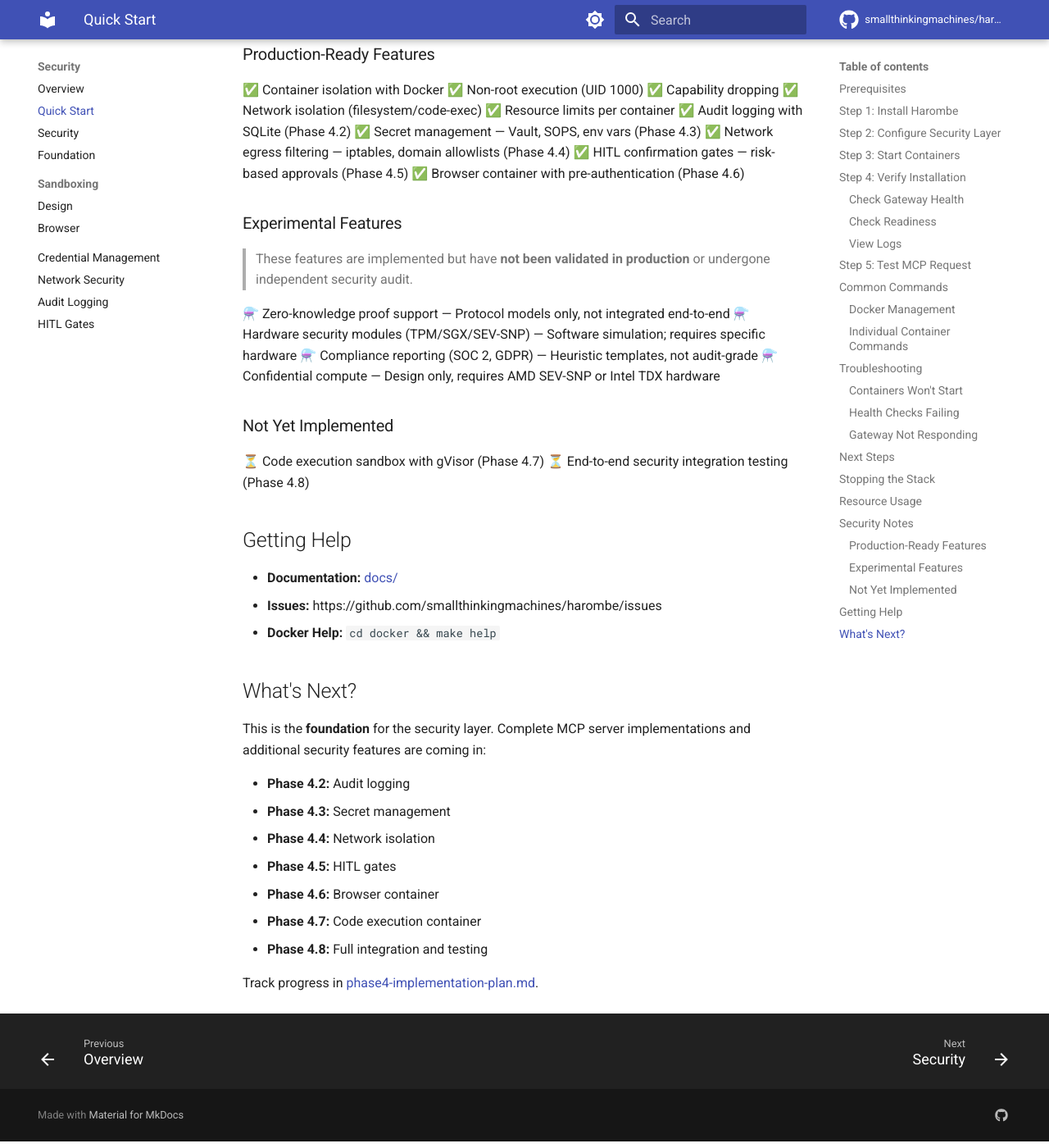
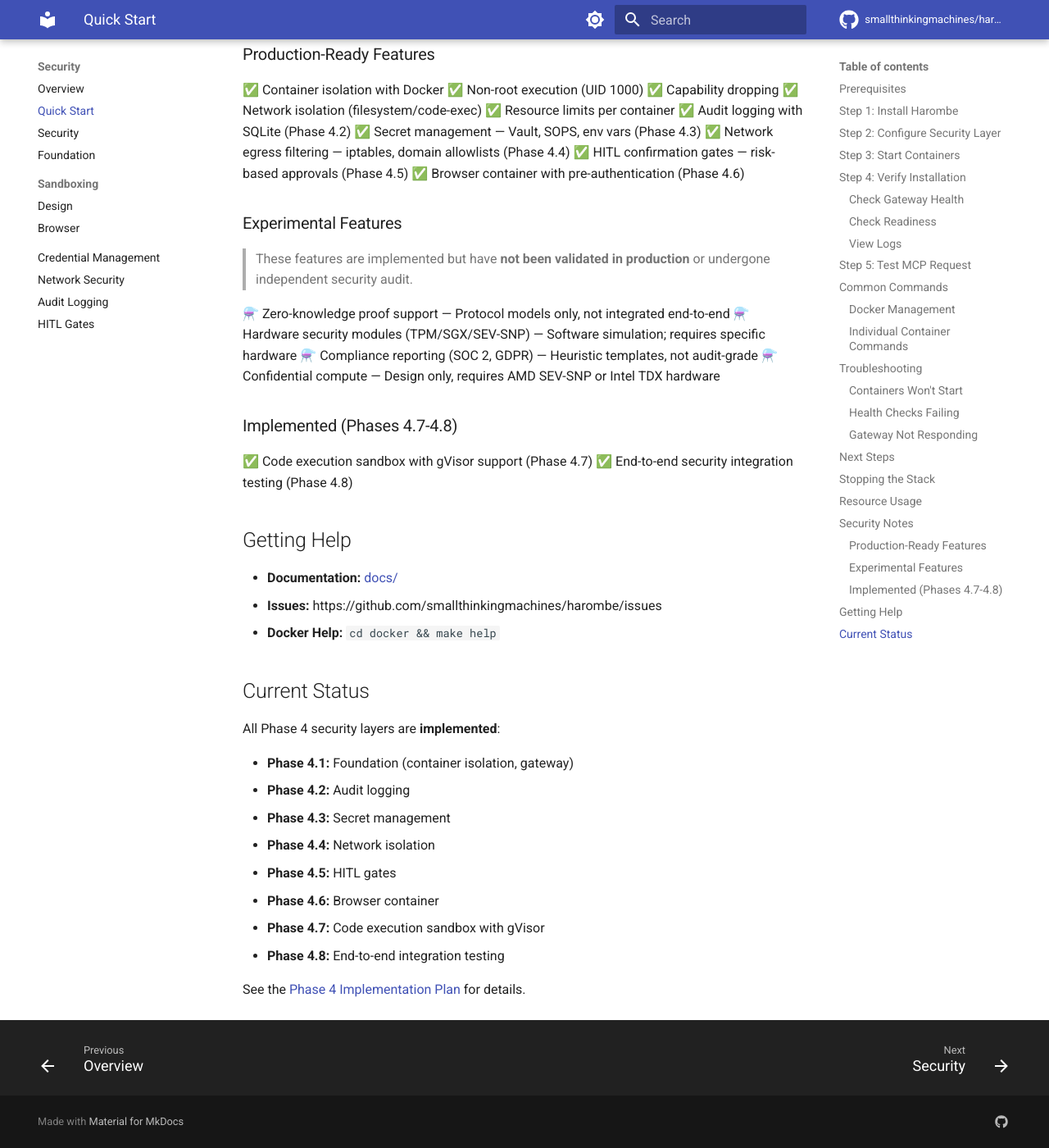
Before and after one commit to smallthinkingmachines/harombe, an MkDocs documentation site: the page built from docs/security-quickstart.md, in a window 1280 px wide and 1400 px high, scrolled down 5722 px. Shown: the whole window at 82% size. Built offline with MkDocs 1.6.1 and Material for MkDocs 9.7.7, drawn with Linux system fonts in a browser that asks for light colours; comment, search, counter and statistics services are not loaded; the version menu is left out; some of the changed text lies outside the part shown.

Commit message:
fix: Address adversarial fact-check of whitepaper
- Add 9 new citations (IsolateGPT, Deng et al., MAESTRO, Google secure
  agents, SAFE-MCP, E2B, Daytona, GitGuardian Smithery, CVE-2024-1086 PoC)
- Fix breach rhetoric: "breach" → "vulnerability" where no exploitation
  occurred, add proper attribution (Invariant Labs, GitGuardian)
- Add related work section covering IsolateGPT, threat taxonomies, and
  industry frameworks (MAESTRO, E2B, Daytona, SAFE-MCP)
- Fix imprecise numerical claims (gVisor overhead range, Firecracker
  memory, CVE-2024-1086 KernelCTF qualifier, Python 3.14 pre-release)
- Name 10 of 14 surveyed MCP gateway products inline
- Add statistical methodology notes (CLT justification, IQR rationale)
- Add self-evaluation qualifier to abstract
- Fix SECURITY.md: Phase 4.5-4.8 "Planned" → "Implemented"
- Fix security-quickstart.md: remove stale "Not Yet Implemented" claims
- Track benchmarks/multi_run_results.json

````diff
--- a/docs/security-quickstart.md
+++ b/docs/security-quickstart.md
@@ -135,7 +135,7 @@ curl -X POST http://localhost:8100/mcp \
   }'
 ```
 
-**Note:** This will fail until MCP server implementations are complete (Phase 4.6-4.7), but you'll see the gateway correctly route the request.
+**Note:** This requires MCP server containers to be running. The gateway will route the request to the appropriate container.
 
 ## Common Commands
 
@@ -228,7 +228,7 @@ docker exec harombe-gateway curl http://localhost:8100/health
 1. **Read the Architecture:** [Phase 4.1 Foundation](./security-phase4.1-foundation.md)
 2. **Understand MCP Protocol:** [MCP Gateway Design](./mcp-gateway-design.md)
 3. **Configure Security:** [Phase 4 Implementation Plan](./phases/phase4-implementation-plan.md)
-4. **Wait for MCP Servers:** Browser/Filesystem/Code execution servers coming in Phase 4.6-4.7
+4. **Review Security Features:** All six defense-in-depth layers are implemented (Phases 4.1-4.8)
 
 ## Stopping the Stack
 
@@ -282,10 +282,10 @@ Typical resource consumption:
 ⚗️ Compliance reporting (SOC 2, GDPR) — Heuristic templates, not audit-grade
 ⚗️ Confidential compute — Design only, requires AMD SEV-SNP or Intel TDX hardware
 
-### Not Yet Implemented
+### Implemented (Phases 4.7-4.8)
 
-⏳ Code execution sandbox with gVisor (Phase 4.7)
-⏳ End-to-end security integration testing (Phase 4.8)
+✅ Code execution sandbox with gVisor support (Phase 4.7)
+✅ End-to-end security integration testing (Phase 4.8)
 
 ## Getting Help
 
@@ -293,16 +293,17 @@ Typical resource consumption:
 - **Issues:** https://github.com/smallthinkingmachines/harombe/issues
 - **Docker Help:** `cd docker && make help`
 
-## What's Next?
+## Current Status
 
-This is the **foundation** for the security layer. Complete MCP server implementations and additional security features are coming in:
+All Phase 4 security layers are **implemented**:
 
+- **Phase 4.1:** Foundation (container isolation, gateway)
 - **Phase 4.2:** Audit logging
 - **Phase 4.3:** Secret management
 - **Phase 4.4:** Network isolation
 - **Phase 4.5:** HITL gates
 - **Phase 4.6:** Browser container
-- **Phase 4.7:** Code execution container
-- **Phase 4.8:** Full integration and testing
+- **Phase 4.7:** Code execution sandbox with gVisor
+- **Phase 4.8:** End-to-end integration testing
 
-Track progress in [phase4-implementation-plan.md](./phases/phase4-implementation-plan.md).
+See the [Phase 4 Implementation Plan](./phases/phase4-implementation-plan.md) for details.
````
Also changed, not shown: other parts of docs/security-quickstart.md (+1 -1 lines), SECURITY.md (+5 -5 lines), 4 other files.
